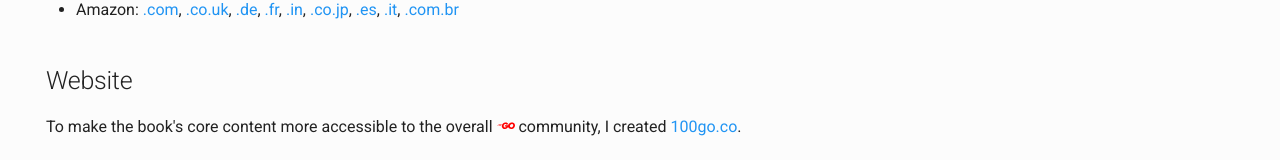
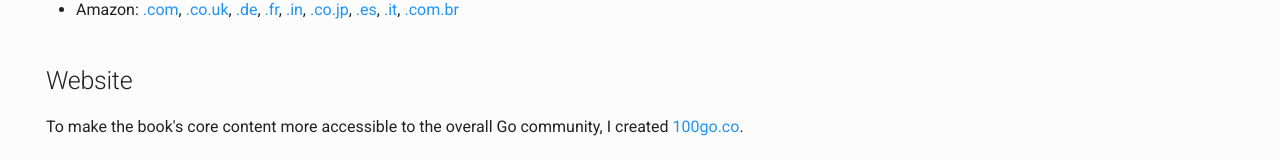
Before and after one commit to teivah/teivah.dev, an MkDocs documentation site: the page built from docs/book.md, in a window 1280 px wide and 900 px high, scrolled down 705 px. Shown: the part 737-897 px from the top of the window. Built offline with MkDocs 1.6.1 and Material for MkDocs 9.7.7, drawn with Linux system fonts in a browser that asks for light colours.

Commit message:
Minor (Go)

```diff
--- a/docs/book.md
+++ b/docs/book.md
@@ -36,4 +36,4 @@ If you're a Go developer looking to improve your skills, this book is for you. W
 
 ## Website
 
-To make the book's core content more accessible to the overall <span style="color:red;">**:fontawesome-brands-golang:**</span> community, I created [100go.co](https://100go.co).
+To make the book's core content more accessible to the overall Go community, I created [100go.co](https://100go.co).
```
Also changed, not shown: site/book/index.html, site/index.html, 1 other file.
